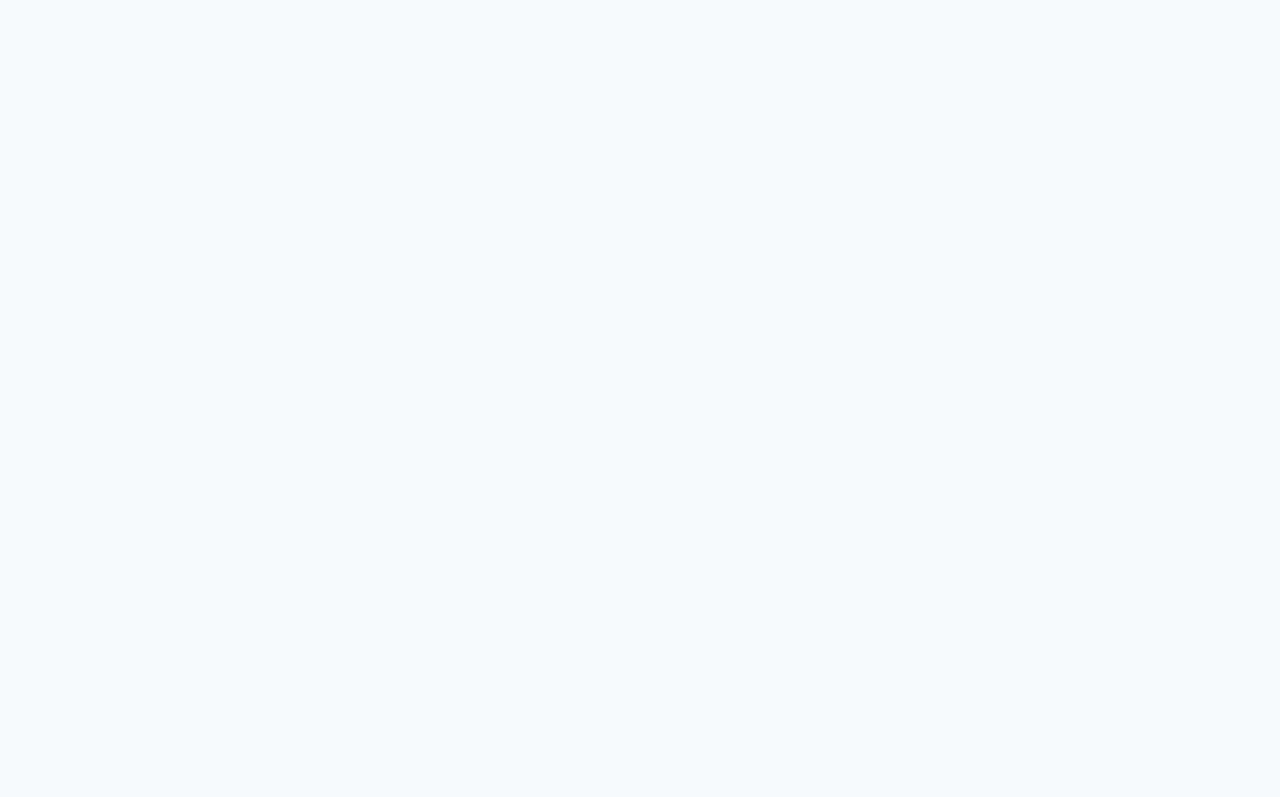
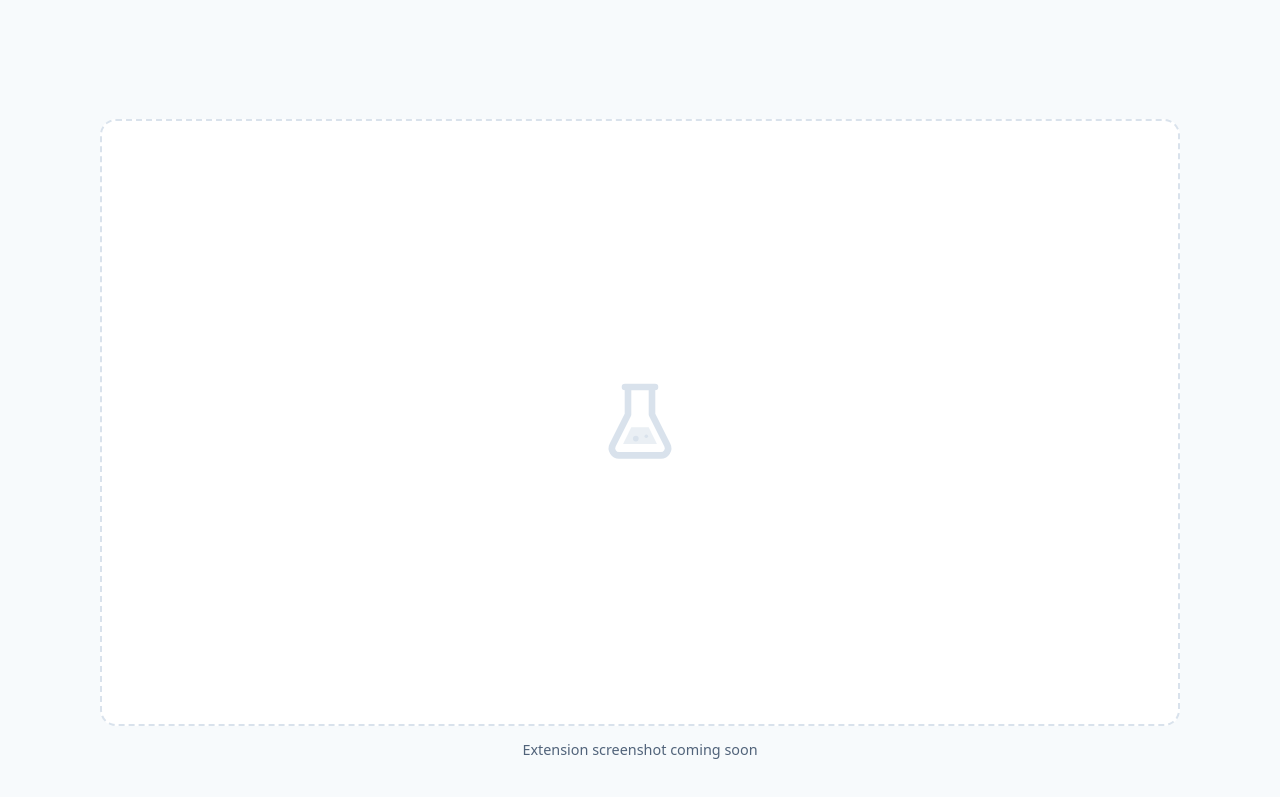
Before and after one commit to koji/protocol-visualizer-web, a React (Vite) app: page / in a window 1280 px wide. Shown: the part 1038-1835 px from the top of the page. Before the commit the page ends 1125 px from the top, so only its background shows below. Built offline with nearby package versions, Linux system fonts and the light colour scheme.

Commit message:
feat: add screenshot placeholder section

```diff
--- a/src/App.tsx
+++ b/src/App.tsx
@@ -3,6 +3,7 @@ import { useTheme } from './hooks/useTheme'
 import { Header } from './components/Header/Header'
 import { Hero } from './components/Hero/Hero'
 import { Features } from './components/Features/Features'
+import { Screenshot } from './components/Screenshot/Screenshot'
 
 export default function App(): ReactNode {
   const { theme, toggleTheme } = useTheme()
@@ -10,10 +11,11 @@ export default function App(): ReactNode {
   return (
     <div id="top">
       <Header theme={theme} onToggleTheme={toggleTheme} />
-      <main>
-        <Hero />
-        <Features />
-      </main>
+    <main>
+      <Hero />
+      <Features />
+      <Screenshot />
+    </main>
     </div>
   )
 }
--- /dev/null
+++ b/src/components/Screenshot/Screenshot.module.css
@@ -0,0 +1,30 @@
+.section {
+  padding-block: 32px 88px;
+}
+
+.figure {
+  margin: 0;
+}
+
+.placeholder {
+  display: flex;
+  align-items: center;
+  justify-content: center;
+  aspect-ratio: 16 / 9;
+  border: 2px dashed var(--color-border);
+  border-radius: 16px;
+  background: var(--color-surface);
+}
+
+.beaker {
+  width: 96px;
+  height: auto;
+  color: var(--color-border);
+}
+
+.caption {
+  margin-top: 12px;
+  color: var(--color-text-muted);
+  font-size: 0.9rem;
+  text-align: center;
+}
--- /dev/null
+++ b/src/components/Screenshot/Screenshot.tsx
@@ -0,0 +1,22 @@
+import type { ReactNode } from 'react'
+import { BeakerLogo } from '../BeakerLogo/BeakerLogo'
+import styles from './Screenshot.module.css'
+
+export function Screenshot(): ReactNode {
+  return (
+    <section className={styles.section} aria-label="Screenshot">
+      <div className="container">
+        <figure className={styles.figure}>
+          <div
+            role="img"
+            aria-label="Protocol Visualizer screenshot placeholder"
+            className={styles.placeholder}
+          >
+            <BeakerLogo className={styles.beaker} />
+          </div>
+          <figcaption className={styles.caption}>Extension screenshot coming soon</figcaption>
+        </figure>
+      </div>
+    </section>
+  )
+}
```
Also changed, not shown: 1 other file (tests, documents, lock files or other folders).
